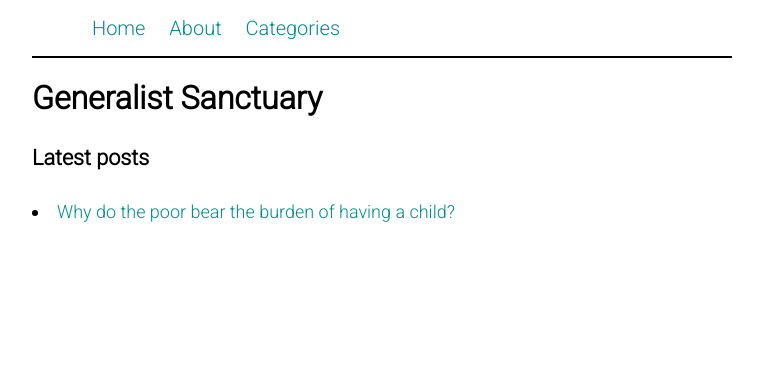
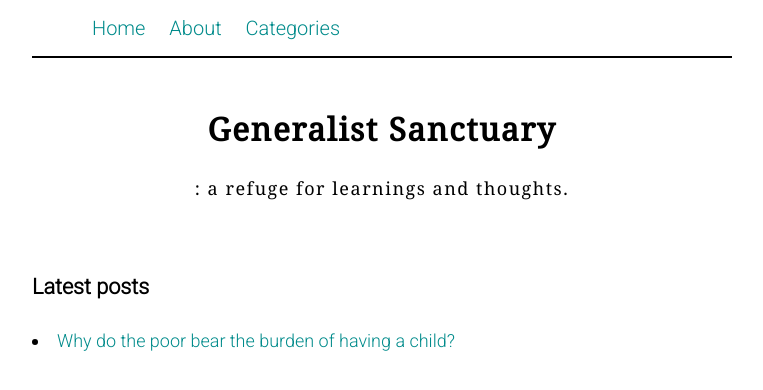
Before and after one commit to generalistsanctuary/generalistsanctuary.github.io, a Jekyll site: the page built from index.html, in a window 1280 px wide. Shown: the top 390 px of the page, without its empty margins (258-1021 px from the left). Built offline with Jekyll 4.4.1, drawn with Linux system fonts in a browser that asks for light colours.

Commit message:
Update index.html

```diff
--- a/index.html
+++ b/index.html
@@ -21,8 +21,11 @@
           <li><a href="category.html">Categories</a></li>
         </ul>
        </nav>
-      <h1>Generalist Sanctuary</h1>
-      <p><span style="font-size: larger;"><strong>Latest posts</strong></span></p>
+     <div class="intro">
+         <h1>Generalist Sanctuary</h1>
+          <p>: a refuge for learnings and thoughts.</p>
+      </div>
+       <p><span style="font-size: larger;"><strong>Latest posts</strong></span></p>
       {% for post in site.posts %}
     <div class="postsList"><li><a href="{{post.url}}">{{post.title}}</a></li></div>
       {% endfor %}
```
